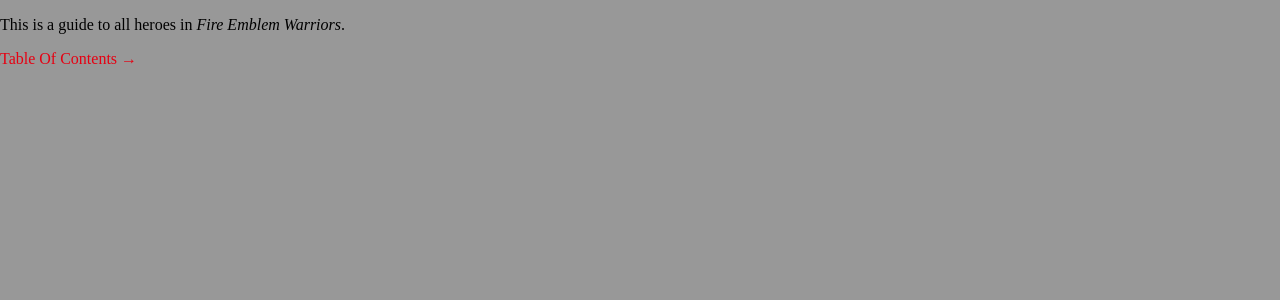
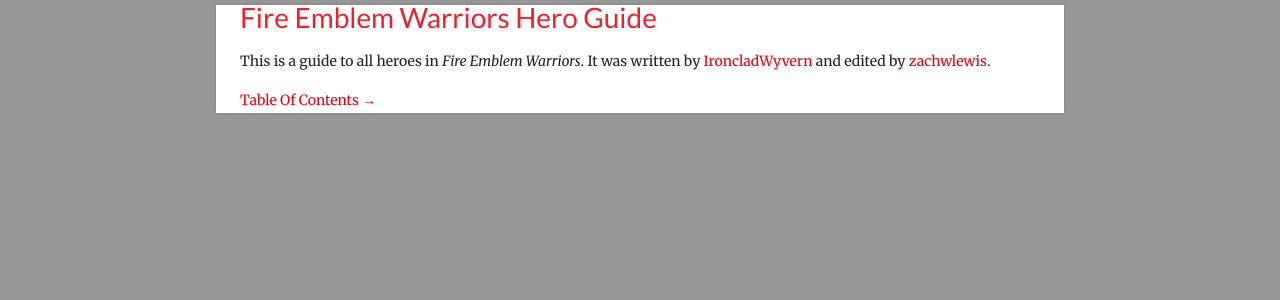
Before and after one commit to zachwlewis/fire-emblem-warriors-hero-guide, a Jekyll site: the page index.html, which Jekyll copies as it is, in a window 1280 px wide. Shown: the top 300 px of the page. Built offline with Jekyll 4.4.1, drawn with Linux system fonts in a browser that asks for light colours.

Commit message:
Update index.html

```diff
--- a/index.html
+++ b/index.html
@@ -1,11 +1,15 @@
 <!DOCTYPE html>
 <html>
 <head>
-	<link rel="stylesheet" href="style.css" type="text/css">
-	<title>Fire Emblem Warriors Heroes Guide</title>
+  <link href="https://fonts.googleapis.com/css?family=Lato:400,700|Merriweather:400,400i,700,700i|Roboto+Mono:400,400i,700,700i" rel="stylesheet">
+  <link rel="stylesheet" href="style.css" type="text/css">
+  <title>{{ page.title }}</title>
 </head>
 <body>
-  <p>This is a guide to all heroes in <em>Fire Emblem Warriors</em>.</p>
+  <div id="content">
+  <h1>Fire Emblem Warriors Hero Guide</h1>
+  <p>This is a guide to all heroes in <em>Fire Emblem Warriors</em>. It was written by <a href="https://www.reddit.com/user/IroncladWyvern" rel="nofollow">IroncladWyvern</a> and edited by <a href="https://www.reddit.com/user/zachwlewis" rel="nofollow">zachwlewis</a>.</p>
   <p><a href="http://zacharylew.is/fire-emblem-warriors-hero-guide/table-of-contents.html">Table Of Contents &rarr;</a></p>
+  </div>
 </body>
 </html>
```
